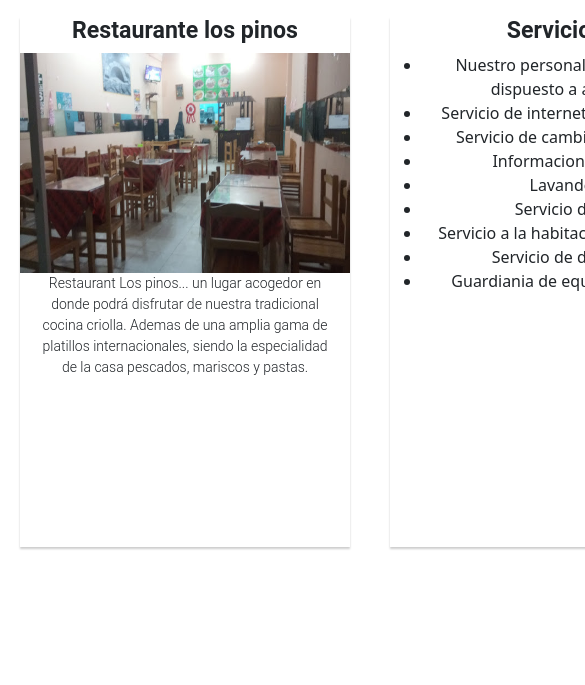
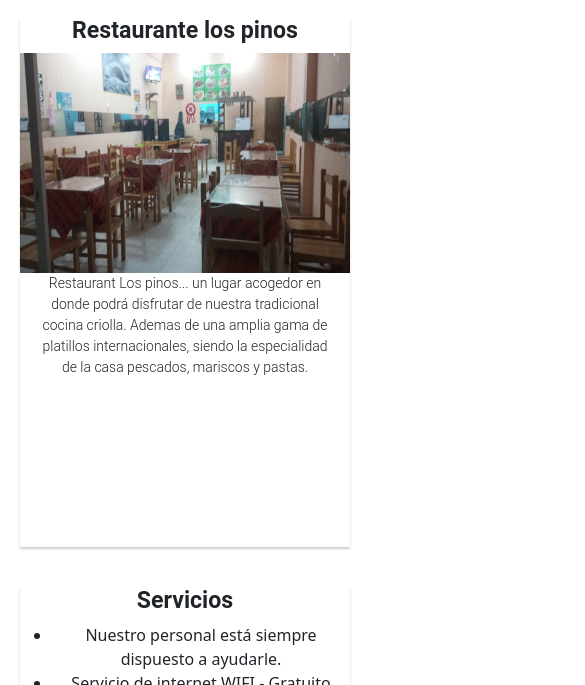
Before and after one commit to EdsonPareja/PreEntrega2-Pareja, a website: page pages/nosotros.html in a window 390 px wide. Shown: the part 104-789 px from the top of the page, 585 px wide, since content can reach past the window. Drawn offline with nearby package versions, Linux system fonts and the light colour scheme.

Commit message:
responsive pg nosotros

```diff
--- a/scss/base/_media.scss
+++ b/scss/base/_media.scss
@@ -6,6 +6,11 @@
         grid-template-columns: repeat(3,1fr);
         grid-auto-rows: auto;
 
+    }
+    .PageNosotros{
+        display: grid;
+        grid-template-columns: repeat(2,1fr);
+        grid-auto-rows: auto;
     }
 }
 
@@ -74,6 +79,11 @@
         grid-auto-rows: auto;
 
     }
+    .PageNosotros{
+        display: grid;
+        grid-template-columns:1fr;
+        grid-auto-rows: auto;
+    }
 
 }
 
```
Also changed, not shown: css/estilos.css.
